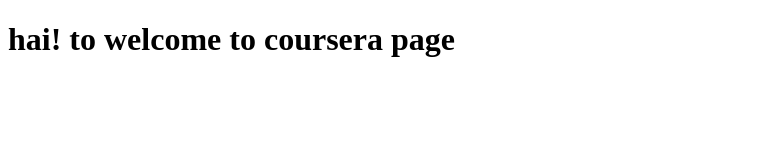
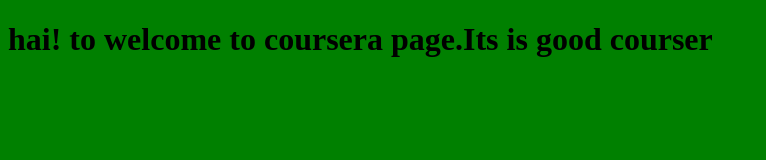
Before and after one commit to mohammedashkhan/Coursera-test, a plain HTML site: page site/index.html in a window 1280 px wide. Shown: the whole page, without its empty margins (0-766 px from the left). Drawn offline with Linux system fonts and the light colour scheme.

Commit message:
Small Changes for our web page

```diff
--- a/site/index.html
+++ b/site/index.html
@@ -3,7 +3,7 @@
 <head>
 	<title>welcome to my coursera page</title>
 </head>
-<body>
-<h1>hai! to welcome to coursera page</h1>
+<body bgcolor="green">
+<h1>hai! to welcome to coursera page.Its is good courser</h1>
 </body>
 </html>
```
